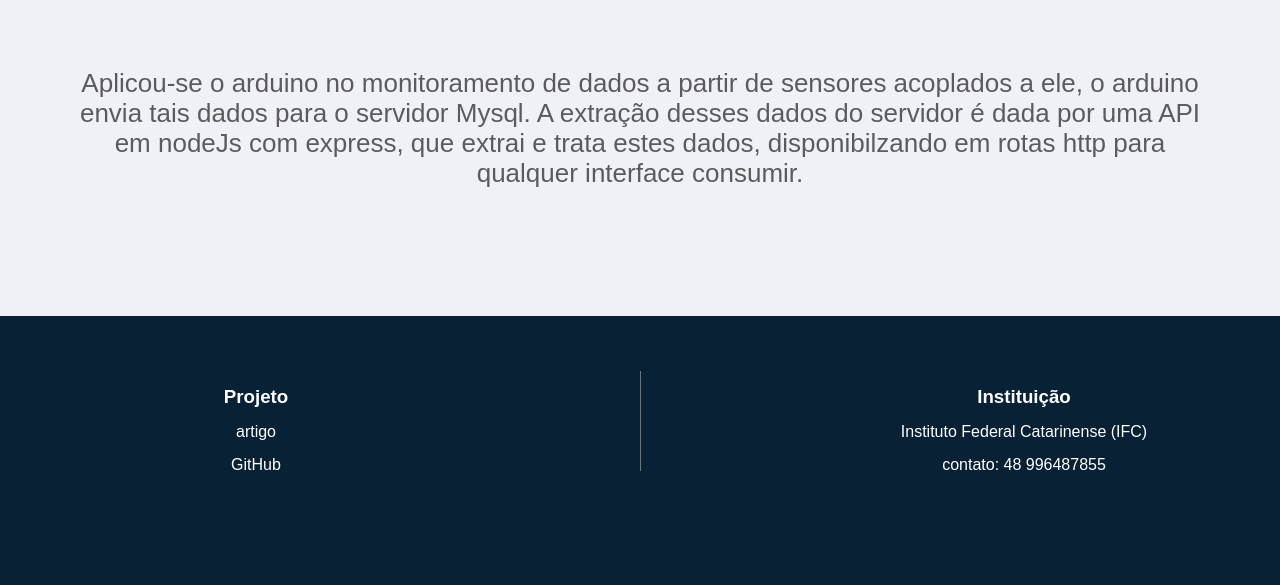
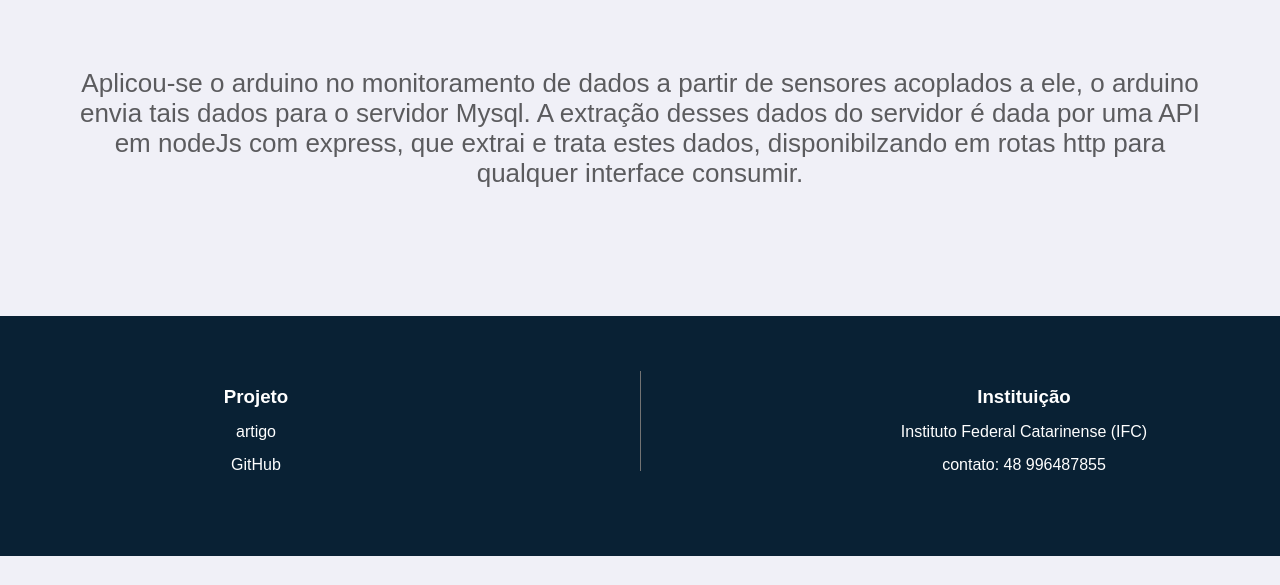
Before and after one commit to ViniciusGregorine/clientside-masa, a plain HTML site: page view/index.html in a window 1280 px wide. Shown: the part 1150-1735 px from the top of the page. After the commit the page ends 1706 px from the top, so only its background shows below. Drawn offline with Linux system fonts and the light colour scheme.

Commit message:
sticky footer position

```diff
--- a/view/style/footer.css
+++ b/view/style/footer.css
@@ -1,10 +1,10 @@
   /* footer */
 .footer {
     margin-top: 120px;
-    min-height: 269px;
+    min-height: 240px;
     background-color: #092134;
 
-
+    position: sticky;
     display: grid;
     grid-template-columns: 2fr 1fr 2fr;
     text-align: center;
```
Lines whose indentation alone changed are shown as unchanged.
